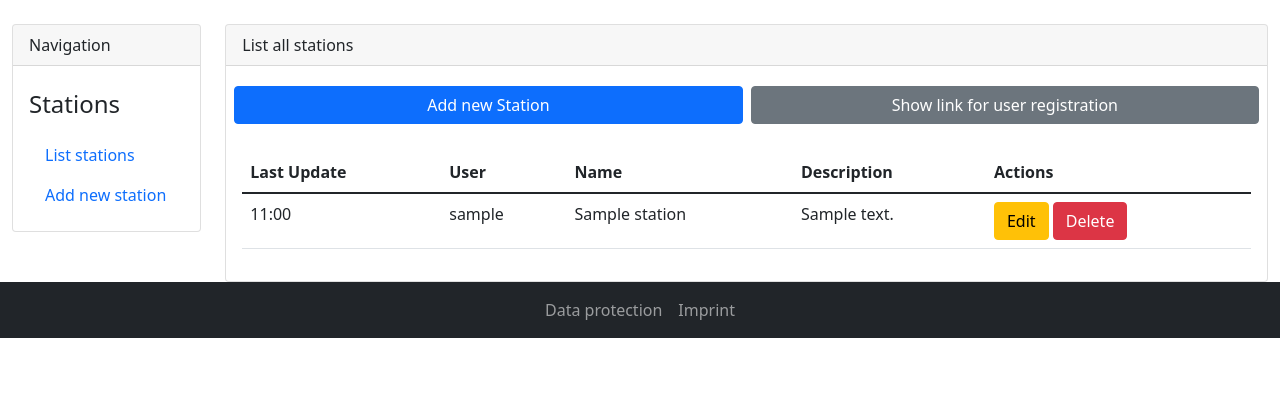
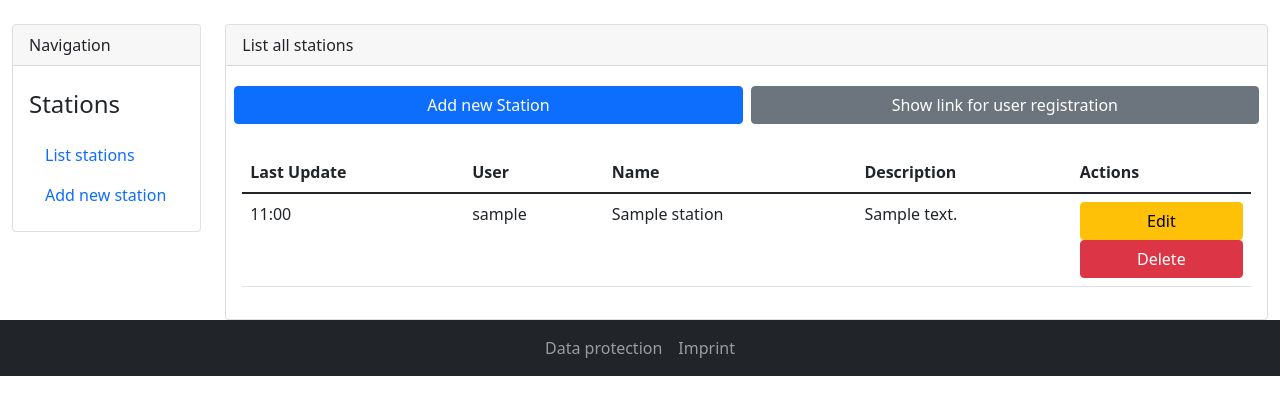
Before and after one commit to FSTUM/rallyetool-v2, a Django app: template ratings/templates/ratings/administration/list_stations.html in a window 1280 px wide. Shown: the part 56-471 px from the top of the page. Run offline with Django 3.2, Linux system fonts and the light colour scheme; tables that the repository leaves empty hold one stand-in row (values such as "Sample post"); the template is opened without the code that fills it: values that come from a table or form of the project are taken from there, most other values are stand-ins (such as "Sample title", 1, 10 or a date in 2020); some libraries are stand-ins or nearby versions.

Commit message:
made edit and delete station buttons same with

```diff
--- a/ratings/templates/ratings/administration/list_stations.html
+++ b/ratings/templates/ratings/administration/list_stations.html
@@ -77,15 +77,16 @@
                 <td>{{station.user|default:"-"}}</td>
                 <td>{{station.name}}</td>
                 <td>{{station.description}}</td>
-                <td>
+                <td><div class='d-grid'>
                     <a
-                        class="btn btn-warning"
+                        class="btn btn-warning btn-block"
                         href="{% url "ratings:edit_station" station.pk %}"
                     ><span class="bi bi-pencil-fill"></span> {% trans "Edit" %}</a>
                     <a
-                        class="btn btn-danger"
+                        class="btn btn-danger btn-block"
                         href="{% url "ratings:del_station" station.pk %}"
                     ><span class="bi bi-trash-fill"></span> {% trans "Delete" %}</a>
+                    </div>
                 </td>
             </tr>
             {% endfor %}
```
